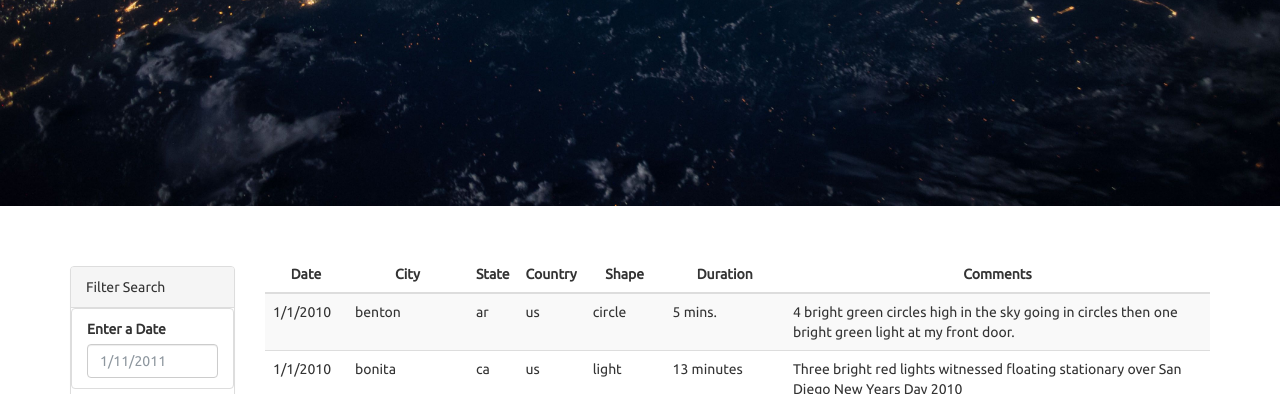
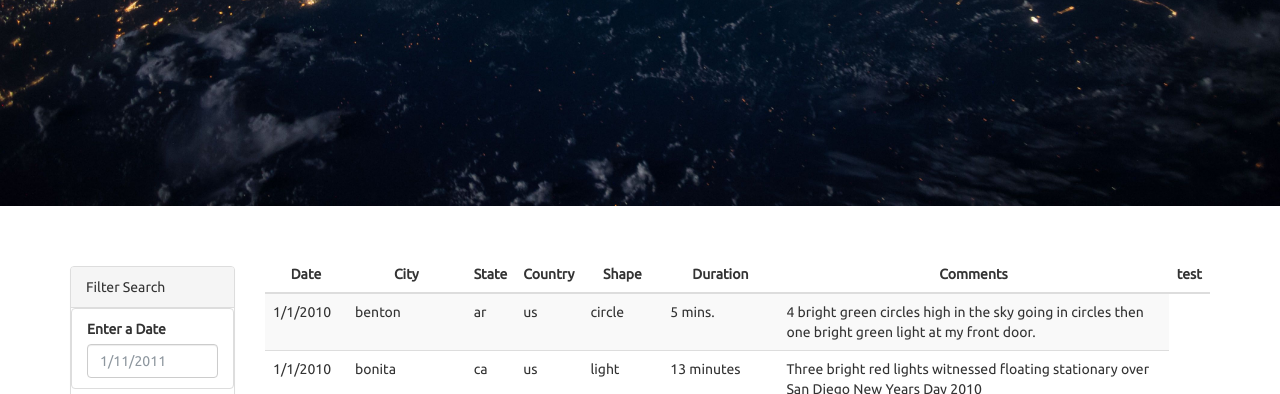
Before and after one commit to sir-omoreno/javascript-challenge, a plain HTML site: page UFO-level-1/index.html in a window 1280 px wide. Shown: the part 406-800 px from the top of the page. Drawn offline with nearby package versions, Linux system fonts and the light colour scheme.

Commit message:
testing items to rows

```diff
--- a/UFO-level-1/index.html
+++ b/UFO-level-1/index.html
@@ -59,6 +59,7 @@
                   <th class="table-head">Shape</th>
                   <th class="table-head">Duration</th>
                   <th class="table-head">Comments</th>
+                  <th class="table-head">test</th>
                 </tr>
               </thead>
               <tbody></tbody>
```
